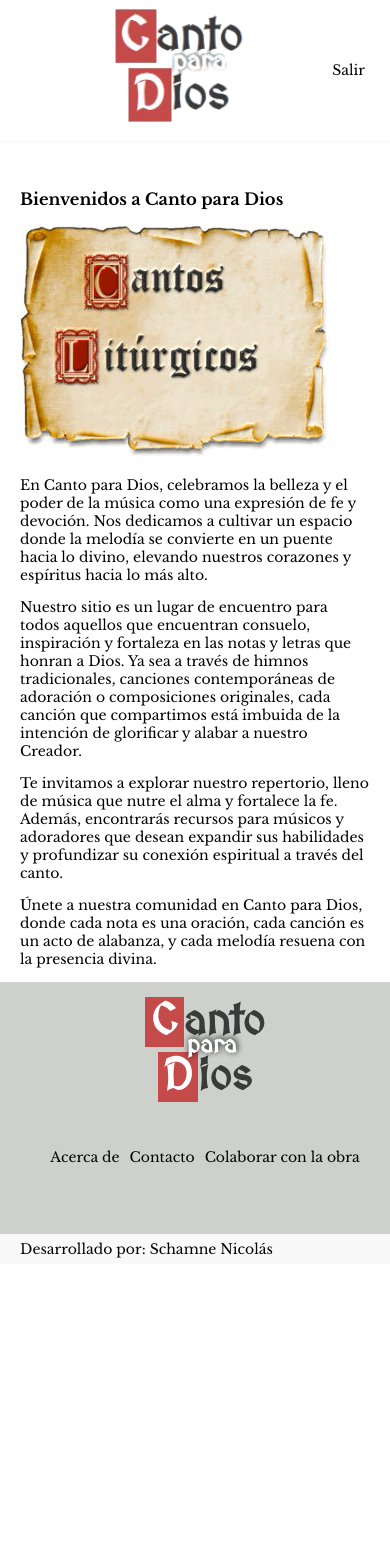
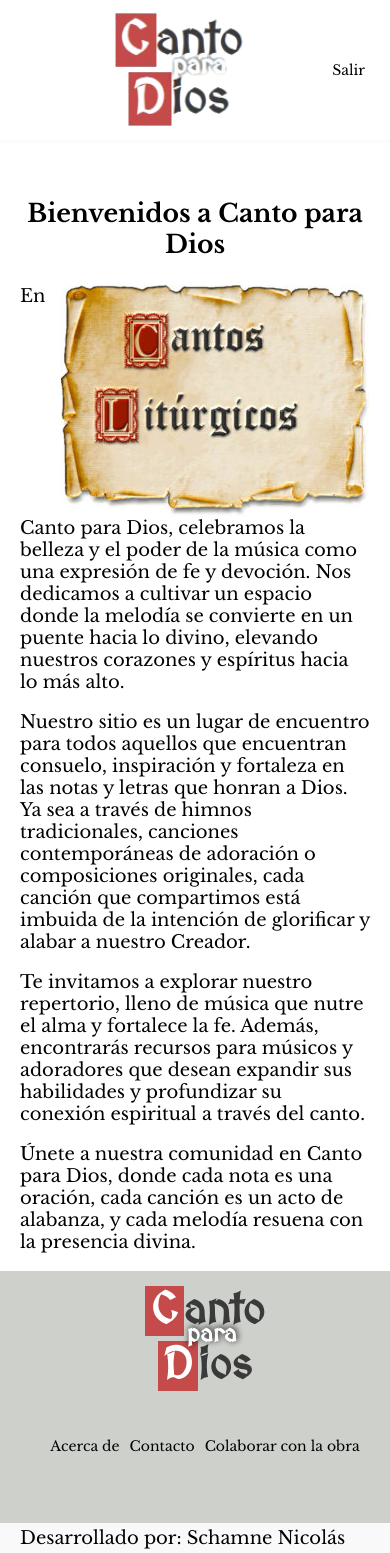
Before and after one commit to schamne65/cantoparadios2, a PHP site: page /pages/acercade.php in a window 390 px wide. Before the commit the page ends 1258 px from the top, so only its background shows below. Run offline with PHP 8.4, Linux system fonts and the light colour scheme; style sheets or scripts are compiled from the project's sources.

Commit message:
nuevos cambios

```diff
--- a/css/import/acercade.scss
+++ b/css/import/acercade.scss
@@ -0,0 +1,9 @@
+.acercade{
+    img{float: right;}
+}
+
+@media screen and (max-width: 760px){
+    h3{text-align: center;}
+    img{float: none;}
+
+    }
--- a/css/import/home.scss
+++ b/css/import/home.scss
@@ -1,3 +1,7 @@
 .flex.home{display: flex;
-            cite{font-size: 25px;line-height: 150%;}
+            cite{font-size: 25px;line-height: 150%;
+                    p{font-size: inherit;}}
             img{width: 520px;height: auto};}
+@media screen and (max-width: 760px){
+    #img-home{width: 320px; }
+    }
--- a/css/import/login.scss
+++ b/css/import/login.scss
@@ -8,3 +8,7 @@
 }
 .login div::before{display: block;content: "";position: absolute;    height: 400px;z-index: -1;      width: 400px;    border: 1px solid;    background: #f2f2f2;    border-radius: 10px;    opacity: 0.5;}
 input[type="submit"]{font-size: 18px;}
+
+@media screen and (max-width: 760px){
+    .login div::before{width: 280px;height: 280px;margin-bottom: 10px;}
+    }
--- a/css/style.css
+++ b/css/style.css
@@ -285,6 +285,18 @@ body {
   color: inherit;
 }
 
+.acercade img {
+  float: right;
+}
+
+@media screen and (max-width: 760px) {
+  h3 {
+    text-align: center;
+  }
+  img {
+    float: none;
+  }
+}
 .login {
   position: relative;
   height: 100vh;
@@ -343,6 +355,13 @@ input[type=submit] {
   font-size: 18px;
 }
 
+@media screen and (max-width: 760px) {
+  .login div::before {
+    width: 280px;
+    height: 280px;
+    margin-bottom: 10px;
+  }
+}
 .flex.home {
   display: flex;
 }
@@ -350,11 +369,19 @@ input[type=submit] {
   font-size: 25px;
   line-height: 150%;
 }
+.flex.home cite p {
+  font-size: inherit;
+}
 .flex.home img {
   width: 520px;
   height: auto;
 }
 
+@media screen and (max-width: 760px) {
+  #img-home {
+    width: 320px;
+  }
+}
 a {
   text-decoration: none !important;
   color: #000;
@@ -365,4 +392,12 @@ li {
   list-style: none !important;
 }
 
+h3 {
+  font-size: 25px;
+}
+
+p {
+  font-size: 18px;
+}
+
 /*# sourceMappingURL=style.css.map */
--- a/css/style.scss
+++ b/css/style.scss
@@ -9,3 +9,5 @@
 //@import './iconos/iconos.scss';
 a{text-decoration: none !important; color: #000;}
 li{padding: 10px;list-style: none !important;}
+h3{font-size: 25px;}
+p{font-size: 18px;}
--- a/includes/head.php
+++ b/includes/head.php
@@ -1,3 +1,9 @@
+<?php
+if(!isset($pageClass['class'])){
+    $pageClass['class']="";
+}
+?>
+
 <!DOCTYPE html>
 <html lang="en">
 <head>
@@ -8,6 +14,6 @@
 <link href="https://fonts.googleapis.com/css2?family=Libre+Baskerville:ital,wght@0,400;0,700;1,400&family=MedievalSharp&display=swap" rel="stylesheet">
     <link rel="stylesheet" href="../css/style.css">
     <link rel="stylesheet" href="../css/iconos/style.css">
-    <title>Armando includes</title>
+    <title>Canto para Dios</title>
 </head>
-<body>
+<body class="<?php echo $pageClass['class'] ?>">
--- a/pages/acercade.php
+++ b/pages/acercade.php
@@ -1,4 +1,5 @@
 <?php
+$pageClass['class']="acercade";
 include '../db/connection.php';
 include '../includes/head.php';
 include '../includes/nav.php';
--- a/pages/home.php
+++ b/pages/home.php
@@ -5,7 +5,7 @@ include '../includes/structure_top.php';
     <cite>
         <p>"¡Cuánto lloré al oír vuestros himnos y cánticos, fuertemente conmovido por las voces de vuestra Iglesia, que suavemente cantaba! Entraban aquellas voces en mis oídos, y vuestra verdad se derretía en mi corazón, y con esto se inflamaba el afecto de piedad, y corrían las lágrimas, y me iba bien con ellas.!"  <span><strong>San Agustín, Confessiones 9, 6, 14</strong></span>.</p>
     </cite>
-    <img src="../img/sanagustin.jpeg" alt="">
+    <img id="img-home" src="../img/sanagustin.jpeg" alt="Imagen del san Agustín">
 </div>
 <div class="flex home">
 
```
Also changed, not shown: 1 other file.
